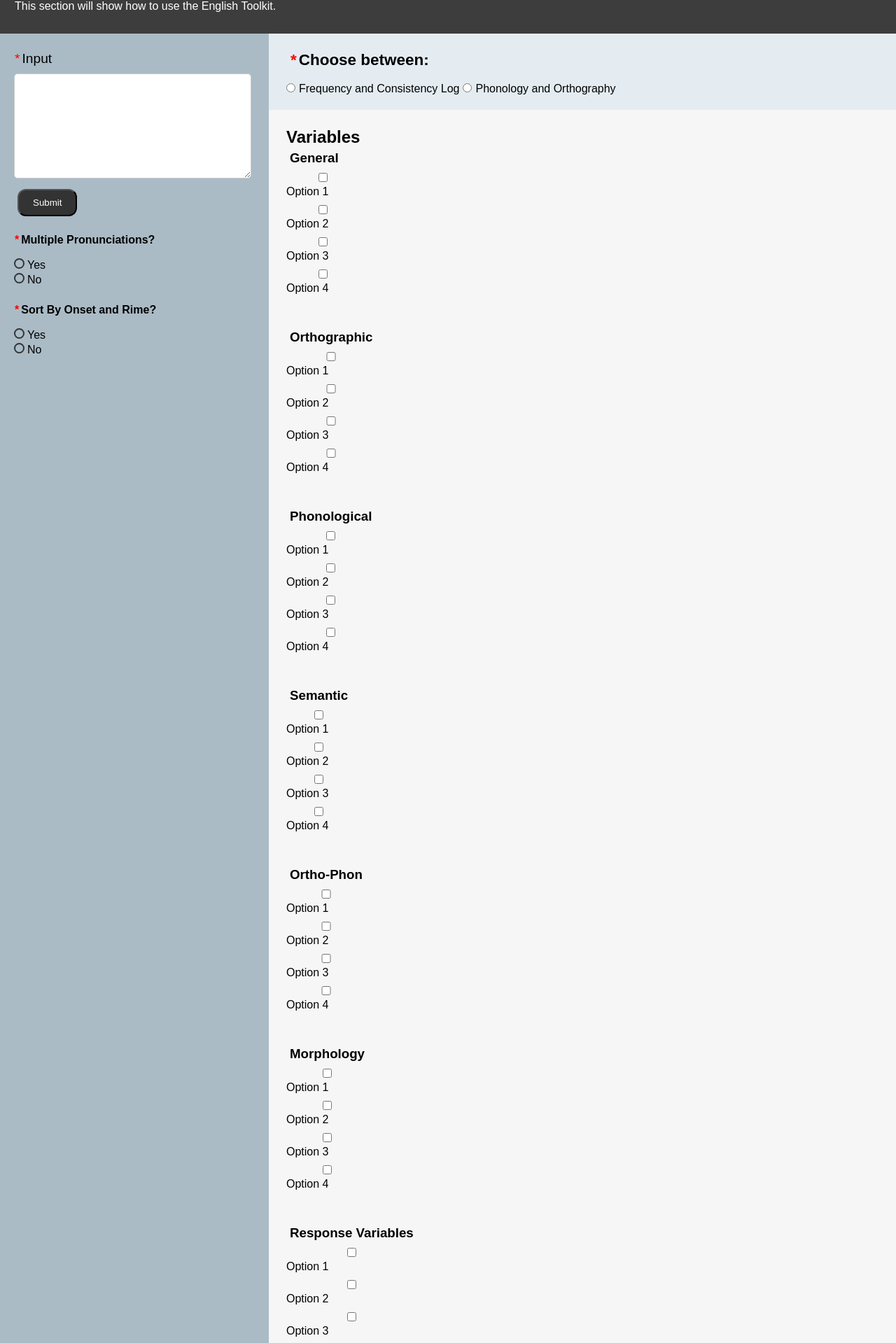
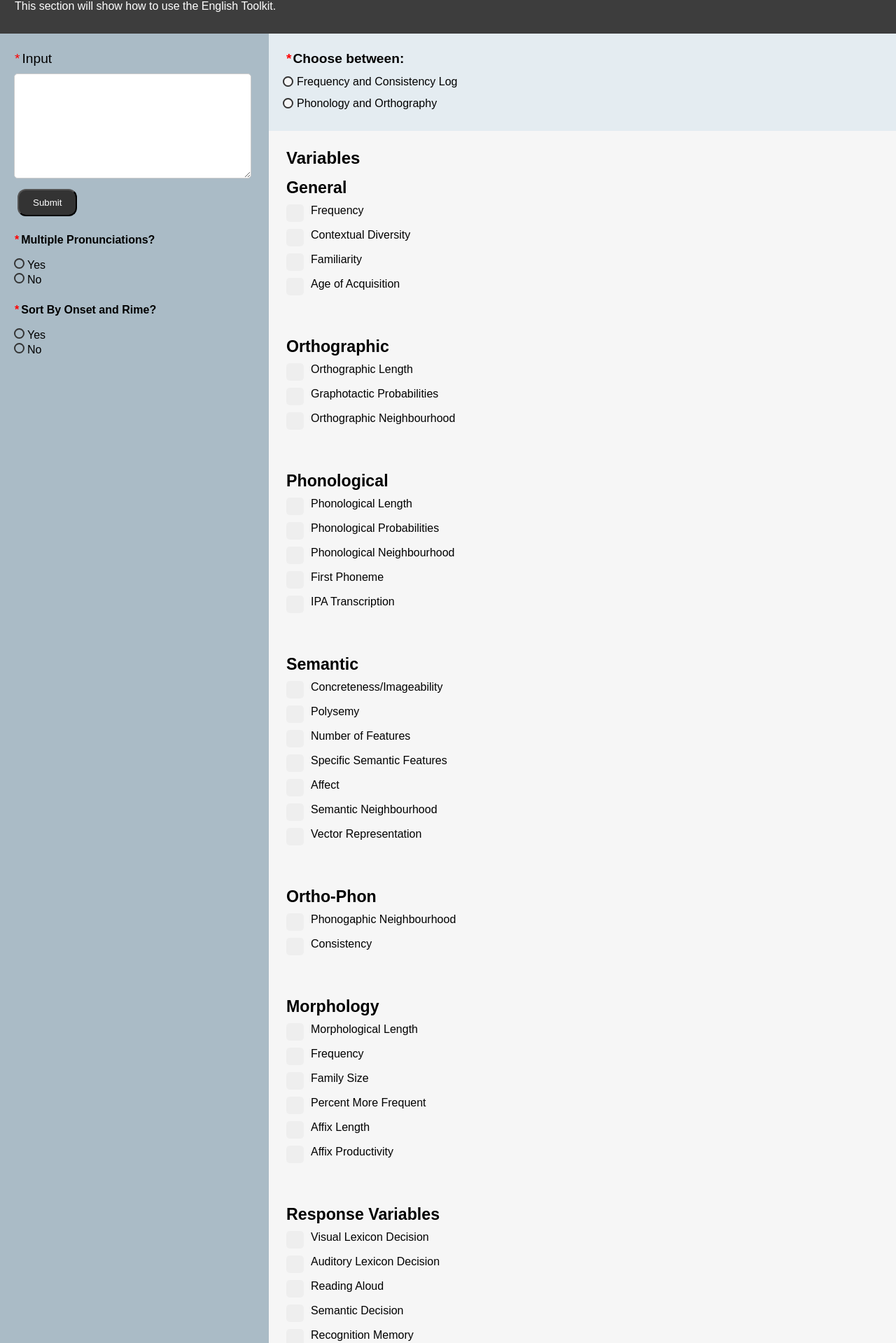
Before and after one commit to yusufmbaig/pg-toolkit-site, a React (Create React App) app: page /EnglishToolkit in a window 1280 px wide. Shown: the part 136-2055 px from the top of the page at 70% size. Built offline with nearby package versions, Linux system fonts and the light colour scheme.

Commit message:
Feature: Before Submit page completed

```diff
--- a/src/components/EnglishToolkit/EnglishToolkitContent/BeforeSubmit/BeforeSubmit.css
+++ b/src/components/EnglishToolkit/EnglishToolkitContent/BeforeSubmit/BeforeSubmit.css
@@ -98,15 +98,47 @@ textarea {
   display: flex;
   flex-direction: column;
   min-width: 70%;
+
   background-color: #f6f6f6;
   height: 100%;
 }
 .RightContent h1,
 h2,
 h3,
-label,
-input {
+label {
   margin: 5px;
+}
+
+.RightContentTop h2 {
+  font-size: larger;
+  font-weight: 700;
+  margin-left: 0px;
+}
+
+.RightContentTop p {
+  margin-top: 3px;
+}
+
+.InputContainer {
+  display: flex;
+  flex-direction: row;
+}
+.RightContentSegments Input[type="radio"] {
+  appearance: none;
+  -webkit-appearance: none;
+  -moz-appearance: none;
+  width: 15px;
+  height: 15px;
+  margin: 4px 4px 0px 0px;
+  border-radius: 50%;
+  border: 2px solid #333;
+  outline: none;
+  cursor: pointer;
+  background-color: #f6f6f6;
+}
+
+.RightContentSegments input[type="radio"]:checked {
+  background-color: #24a0ed;
 }
 
 .RightContentTop {
@@ -123,3 +155,66 @@ input {
 .RightContentSegments {
   margin: 20px;
 }
+
+.Checkcontainer {
+  display: block;
+  position: relative;
+  padding-left: 35px;
+  margin-bottom: 12px;
+  cursor: pointer;
+  font-size: 1rem;
+  font-weight: 500;
+  -webkit-user-select: none;
+  -moz-user-select: none;
+  -ms-user-select: none;
+  user-select: none;
+}
+.checkmark {
+  position: absolute;
+  top: 0;
+  left: 0;
+  height: 25px;
+  width: 25px;
+  background-color: #eee;
+  border-radius: 5px;
+}
+input[type="checkbox"] {
+  display: none;
+}
+/* When the checkbox is checked, add a blue background */
+.Checkcontainer input:checked ~ .checkmark {
+  background-color: #2196f3;
+  border-radius: 5px;
+}
+
+/* Create the checkmark/indicator (hidden when not checked) */
+.checkmark:after {
+  content: "";
+  position: absolute;
+
+  display: none;
+}
+
+/* Show the checkmark when checked */
+.Checkcontainer input:checked ~ .checkmark:after {
+  display: block;
+}
+
+/* Style the checkmark/indicator */
+.Checkcontainer .checkmark:after {
+  left: 9px;
+  top: 5px;
+  width: 5px;
+  height: 10px;
+  border: solid white;
+
+  border-width: 0 3px 3px 0;
+  -webkit-transform: rotate(45deg);
+  -ms-transform: rotate(45deg);
+  transform: rotate(45deg);
+}
+
+.RightContentSegments h3 {
+  margin-top: 15px;
+  font-size: 1.45rem;
+}
--- a/src/components/EnglishToolkit/EnglishToolkitContent/BeforeSubmit/BeforeSubmit.jsx
+++ b/src/components/EnglishToolkit/EnglishToolkitContent/BeforeSubmit/BeforeSubmit.jsx
@@ -55,203 +55,275 @@ function BeforeSubmit() {
         <div className="RightContent">
           <div className="RightContentTop">
             <div className="RightContentSegments">
-              <h3>
               <label for="LogTypes">
                 <div className="starText">
-                    <p id="star">*</p>
-                    <p>Choose between:</p>
+                  <h2 id="star">*</h2>
+                  <h2>Choose between:</h2>
                 </div>
               </label>
-              </h3>
+              <div className="InputContainer">
                 <input type="radio" value="LogChoice1" name="LogTypesChoice" />
-              Frequency and Consistency Log
+                <p>Frequency and Consistency Log</p>
+              </div>
+              <div className="InputContainer">
                 <input type="radio" value="LogChoice2" name="LogTypesChoice" />
-              Phonology and Orthography
+                <p>Phonology and Orthography</p>
+              </div>
             </div>
           </div>
 
           <div className="RightContentBottom">
             <div className="RightContentSegments">
               <h2>Variables</h2>
-              <h3>
-                <label for="General">General</label>
-              </h3>
-
-              <label>
-                <input type="checkbox" name="options" value="option1" /> Option
-                1
+              <h3>General</h3>
+              <div className="InputContainer">
+                <label class="Checkcontainer">
+                  Frequency
+                  <input type="checkbox" />
+                  <span class="checkmark"></span>
                 </label>
-
-              <label>
-                <input type="checkbox" name="options" value="option2" /> Option
-                2
-              </label>
-
-              <label>
-                <input type="checkbox" name="options" value="option3" /> Option
-                3
-              </label>
-
-              <label>
-                <input type="checkbox" name="options" value="option4" /> Option
-                4
+              </div>
+              <div className="InputContainer">
+                <label class="Checkcontainer">
+                  Contextual Diversity
+                  <input type="checkbox" />
+                  <span class="checkmark"></span>
                 </label>
               </div>
 
+              <div className="InputContainer">
+                <label class="Checkcontainer">
+                  Familiarity
+                  <input type="checkbox" />
+                  <span class="checkmark"></span>
+                </label>
+              </div>
+              <div className="InputContainer">
+                <label class="Checkcontainer">
+                  Age of Acquisition
+                  <input type="checkbox" />
+                  <span class="checkmark"></span>
+                </label>
+              </div>
+            </div>
             <div className="RightContentSegments">
-              <h3>
-                <label for="Orthographic">Orthographic</label>
-              </h3>
-
-              <label>
-                <input type="checkbox" name="options" value="option1" /> Option
-                1
+              <h3>Orthographic</h3>
+              <div className="InputContainer">
+                <label class="Checkcontainer">
+                  Orthographic Length
+                  <input type="checkbox" />
+                  <span class="checkmark"></span>
                 </label>
-
-              <label>
-                <input type="checkbox" name="options" value="option2" /> Option
-                2
-              </label>
-
-              <label>
-                <input type="checkbox" name="options" value="option3" /> Option
-                3
-              </label>
-
-              <label>
-                <input type="checkbox" name="options" value="option4" /> Option
-                4
+              </div>
+              <div className="InputContainer">
+                <label class="Checkcontainer">
+                  Graphotactic Probabilities
+                  <input type="checkbox" />
+                  <span class="checkmark"></span>
                 </label>
               </div>
 
+              <div className="InputContainer">
+                <label class="Checkcontainer">
+                  Orthographic Neighbourhood
+                  <input type="checkbox" />
+                  <span class="checkmark"></span>
+                </label>
+              </div>
+            </div>
             <div className="RightContentSegments">
-              <h3>
-                <label for="Phonological">Phonological</label>
-              </h3>
-
-              <label>
-                <input type="checkbox" name="options" value="option1" /> Option
-                1
+              <h3>Phonological</h3>
+              <div className="InputContainer">
+                <label class="Checkcontainer">
+                  Phonological Length
+                  <input type="checkbox" />
+                  <span class="checkmark"></span>
                 </label>
-
-              <label>
-                <input type="checkbox" name="options" value="option2" /> Option
-                2
-              </label>
-
-              <label>
-                <input type="checkbox" name="options" value="option3" /> Option
-                3
-              </label>
-
-              <label>
-                <input type="checkbox" name="options" value="option4" /> Option
-                4
+              </div>
+              <div className="InputContainer">
+                <label class="Checkcontainer">
+                  Phonological Probabilities
+                  <input type="checkbox" />
+                  <span class="checkmark"></span>
                 </label>
               </div>
 
+              <div className="InputContainer">
+                <label class="Checkcontainer">
+                  Phonological Neighbourhood
+                  <input type="checkbox" />
+                  <span class="checkmark"></span>
+                </label>
+              </div>
+              <div className="InputContainer">
+                <label class="Checkcontainer">
+                  First Phoneme
+                  <input type="checkbox" />
+                  <span class="checkmark"></span>
+                </label>
+              </div>
+              <div className="InputContainer">
+                <label class="Checkcontainer">
+                  IPA Transcription
+                  <input type="checkbox" />
+                  <span class="checkmark"></span>
+                </label>
+              </div>
+            </div>
             <div className="RightContentSegments">
-              <h3>
-                <label for="Semantic">Semantic</label>
-              </h3>
-
-              <label>
-                <input type="checkbox" name="options" value="option1" /> Option
-                1
+              <h3>Semantic</h3>
+              <div className="InputContainer">
+                <label class="Checkcontainer">
+                  Concreteness/Imageability
+                  <input type="checkbox" />
+                  <span class="checkmark"></span>
                 </label>
-
-              <label>
-                <input type="checkbox" name="options" value="option2" /> Option
-                2
-              </label>
-
-              <label>
-                <input type="checkbox" name="options" value="option3" /> Option
-                3
-              </label>
-
-              <label>
-                <input type="checkbox" name="options" value="option4" /> Option
-                4
+              </div>
+              <div className="InputContainer">
+                <label class="Checkcontainer">
+                  Polysemy
+                  <input type="checkbox" />
+                  <span class="checkmark"></span>
                 </label>
               </div>
 
+              <div className="InputContainer">
+                <label class="Checkcontainer">
+                  Number of Features
+                  <input type="checkbox" />
+                  <span class="checkmark"></span>
+                </label>
+              </div>
+              <div className="InputContainer">
+                <label class="Checkcontainer">
+                  Specific Semantic Features
+                  <input type="checkbox" />
+                  <span class="checkmark"></span>
+                </label>
+              </div>
+              <div className="InputContainer">
+                <label class="Checkcontainer">
+                  Affect
+                  <input type="checkbox" />
+                  <span class="checkmark"></span>
+                </label>
+              </div>
+              <div className="InputContainer">
+                <label class="Checkcontainer">
+                  Semantic Neighbourhood
+                  <input type="checkbox" />
+                  <span class="checkmark"></span>
+                </label>
+              </div>
+              <div className="InputContainer">
+                <label class="Checkcontainer">
+                  Vector Representation
+                  <input type="checkbox" />
+                  <span class="checkmark"></span>
+                </label>
+              </div>
+            </div>
             <div className="RightContentSegments">
-              <h3>
-                <label for="Ortho-Phon">Ortho-Phon</label>
-              </h3>
-
-              <label>
-                <input type="checkbox" name="options" value="option1" /> Option
-                1
+              <h3>Ortho-Phon</h3>
+              <div className="InputContainer">
+                <label class="Checkcontainer">
+                  Phonogaphic Neighbourhood
+                  <input type="checkbox" />
+                  <span class="checkmark"></span>
                 </label>
-
-              <label>
-                <input type="checkbox" name="options" value="option2" /> Option
-                2
+              </div>
+              <div className="InputContainer">
+                <label class="Checkcontainer">
+                  Consistency
+                  <input type="checkbox" />
+                  <span class="checkmark"></span>
                 </label>
-
-              <label>
-                <input type="checkbox" name="options" value="option3" /> Option
-                3
+              </div>
+            </div>
+            <div className="RightContentSegments">
+              <h3>Morphology</h3>
+              <div className="InputContainer">
+                <label class="Checkcontainer">
+                  Morphological Length
+                  <input type="checkbox" />
+                  <span class="checkmark"></span>
                 </label>
-
-              <label>
-                <input type="checkbox" name="options" value="option4" /> Option
-                4
+              </div>
+              <div className="InputContainer">
+                <label class="Checkcontainer">
+                  Frequency
+                  <input type="checkbox" />
+                  <span class="checkmark"></span>
                 </label>
               </div>
 
+              <div className="InputContainer">
+                <label class="Checkcontainer">
+                  Family Size
+                  <input type="checkbox" />
+                  <span class="checkmark"></span>
+                </label>
+              </div>
+              <div className="InputContainer">
+                <label class="Checkcontainer">
+                  Percent More Frequent
+                  <input type="checkbox" />
+                  <span class="checkmark"></span>
+                </label>
+              </div>
+              <div className="InputContainer">
+                <label class="Checkcontainer">
+                  Affix Length
+                  <input type="checkbox" />
+                  <span class="checkmark"></span>
+                </label>
+              </div>
+              <div className="InputContainer">
+                <label class="Checkcontainer">
+                  Affix Productivity
+                  <input type="checkbox" />
+                  <span class="checkmark"></span>
+                </label>
+              </div>
+            </div>
             <div className="RightContentSegments">
-              <h3>
-                <label for="Morphology">Morphology</label>
-              </h3>
-
-              <label>
-                <input type="checkbox" name="options" value="option1" /> Option
-                1
+              <h3>Response Variables</h3>
+              <div className="InputContainer">
+                <label class="Checkcontainer">
+                  Visual Lexicon Decision
+                  <input type="checkbox" />
+                  <span class="checkmark"></span>
                 </label>
-
-              <label>
-                <input type="checkbox" name="options" value="option2" /> Option
-                2
-              </label>
-
-              <label>
-                <input type="checkbox" name="options" value="option3" /> Option
-                3
-              </label>
-
-              <label>
-                <input type="checkbox" name="options" value="option4" /> Option
-                4
+              </div>
+              <div className="InputContainer">
+                <label class="Checkcontainer">
+                  Auditory Lexicon Decision
+                  <input type="checkbox" />
+                  <span class="checkmark"></span>
                 </label>
               </div>
 
-            <div className="RightContentSegments">
-              <h3>
-                <label for="Response Variables">Response Variables</label>
-              </h3>
-
-              <label>
-                <input type="checkbox" name="options" value="option1" /> Option
-                1
+              <div className="InputContainer">
+                <label class="Checkcontainer">
+                  Reading Aloud
+                  <input type="checkbox" />
+                  <span class="checkmark"></span>
                 </label>
-
-              <label>
-                <input type="checkbox" name="options" value="option2" /> Option
-                2
+              </div>
+              <div className="InputContainer">
+                <label class="Checkcontainer">
+                  Semantic Decision
+                  <input type="checkbox" />
+                  <span class="checkmark"></span>
                 </label>
-
-              <label>
-                <input type="checkbox" name="options" value="option3" /> Option
-                3
+              </div>
+              <div className="InputContainer">
+                <label class="Checkcontainer">
+                  Recognition Memory
+                  <input type="checkbox" />
+                  <span class="checkmark"></span>
                 </label>
-
-              <label>
-                <input type="checkbox" name="options" value="option4" /> Option
-                4
-              </label>
+              </div>
             </div>
           </div>
         </div>
```
Lines whose indentation alone changed are shown as unchanged.
